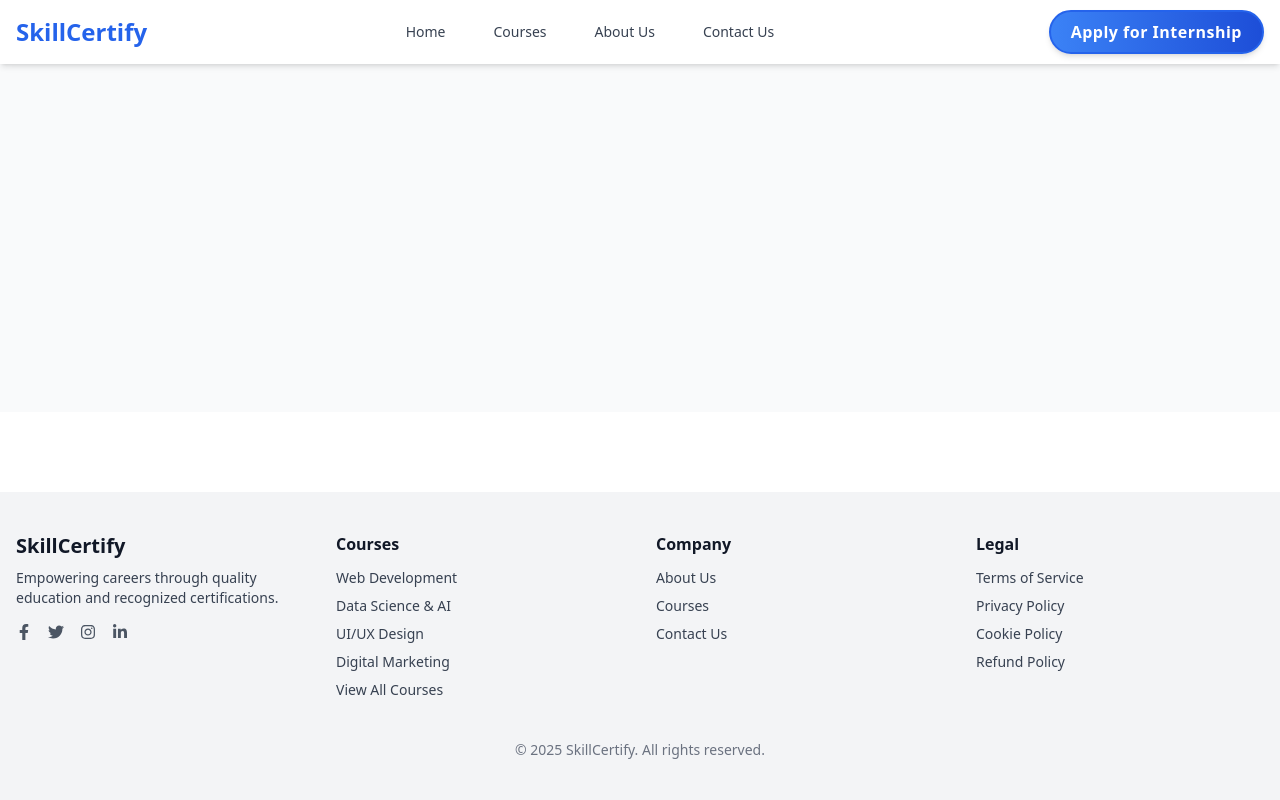
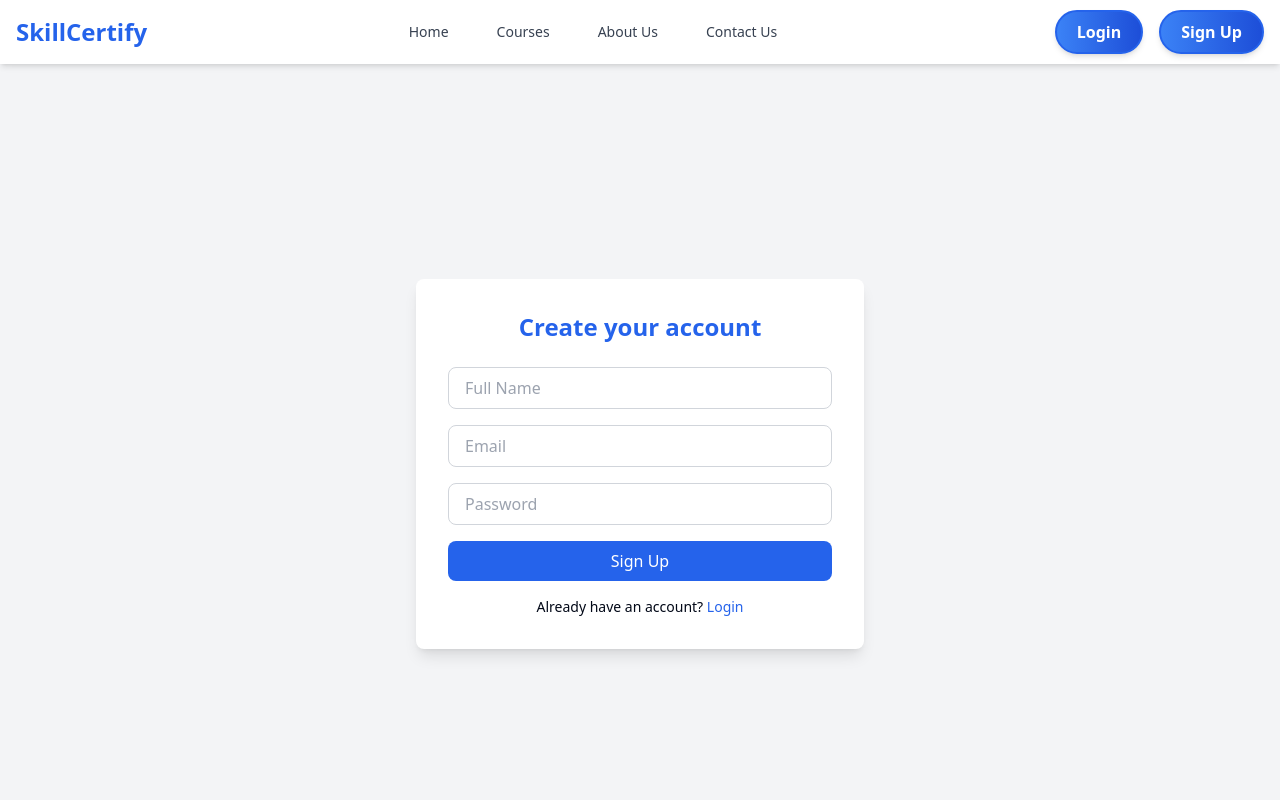
Before and after one commit to yashumak/Skillcertify-The-internship-platform, a React (Vite) app: page /signup in a window 1280 px wide. Shown: the top 800 px of the page. Built offline with nearby package versions, Linux system fonts and the light colour scheme.

Commit message:
Databases going to connect

```diff
--- /dev/null
+++ b/api/auth/login.js
@@ -0,0 +1,26 @@
+import { connectDB } from "../../lib/mongodb.jsx";
+import User from "../../models/User.jsx";
+
+export default async function handler(req, res) {
+    if (req.method !== "POST") {
+        res.status(405).json({ error: "Method not allowed" });
+        return;
+    }
+
+    const { email, password } = typeof req.body === "string" ? JSON.parse(req.body) : req.body;
+
+    if (!email || !password) {
+        res.status(400).json({ error: "Email and password required" });
+        return;
+    }
+
+    await connectDB();
+
+    try {
+        const user = await User.findOne({ email });
+        if (!user || user.password !== password) {
+            res.status(401).json({ error: "Invalid credentials" });
+            return;
+        }
+        res.status(200).json({ message: "Login successful" });
+    } catch (err) {
--- /dev/null
+++ b/api/auth/signup.js
@@ -0,0 +1,32 @@
+import { connectDB } from "../../lib/mongodb.jsx";
+import User from "../../models/User.jsx";
+
+export default async function handler(req, res) {
+    if (req.method !== "POST") {
+        res.status(405).json({ error: "Method not allowed" });
+        return;
+    }
+
+    const { name, email, password } = typeof req.body === "string" ? JSON.parse(req.body) : req.body;
+
+    if (!name || !email || !password) {
+        res.status(400).json({ error: "All fields are required" });
+        return;
+    }
+
+    await connectDB();
+
+    try {
+        const existingUser = await User.findOne({ email });
+        if (existingUser) {
+            res.status(400).json({ error: "Email already registered" });
+            return;
+        }
+        const user = new User({ name, email, password });
+        await user.save();
+        res.status(201).json({ message: "Signup successful" });
+    } catch (err) {
+        console.error("Signup error:", err);
+        res.status(500).json({ error: "Signup failed", details: err.message });
+    }
+}
--- a/src/App.jsx
+++ b/src/App.jsx
@@ -12,12 +12,12 @@ import Terms from "./pages/Terms";
 import Privacy from "./pages/Privacy";
 import Cookies from "./pages/Cookies";
 import Refund from "./pages/Refund";
+import Login from "./pages/login"; // Correct: lowercase 'login'
+import Signup from "./pages/signup"; // Correct: lowercase 'signup'
 
 const App = () => {
   return (
-    <BrowserRouter
-      future={{ v7_startTransition: true, v7_relativeSplatPath: true }}
-    >
+    <BrowserRouter>
       <ScrollToTop />
       <div className="flex flex-col min-h-screen">
         <Navbar />
@@ -32,6 +32,9 @@ const App = () => {
             <Route path="/privacy" element={<Privacy />} />
             <Route path="/cookies" element={<Cookies />} />
             <Route path="/refund" element={<Refund />} />
+            <Route path="/login" element={<Login />} /> {/* ✅ Login route */}
+            <Route path="/signup" element={<Signup />} />{" "}
+            {/* ✅ Signup route */}
           </Routes>
         </main>
         <Footer />
--- a/src/components/Navbar.jsx
+++ b/src/components/Navbar.jsx
@@ -10,7 +10,6 @@ function Navbar() {
     { name: "Contact Us", path: "/contact" },
   ];
 
-  // Handler for internship button
   const handleEnroll = () => {
     window.open(
       "https://docs.google.com/forms/d/e/1FAIpQLSfOH0_mC9pBH7PVvBoHbouJeVjHzTNBLCHEx5KOVPUSL_yrog/viewform?embedded=true",
@@ -18,15 +17,13 @@ function Navbar() {
     );
   };
 
-  // Handler for navigation clicks
   const handleNavClick = () => {
-    // Ensure smooth scroll to top when navigating
     window.scrollTo({ top: 0, behavior: "smooth" });
   };
 
   return (
     <nav className="bg-white shadow-md w-full fixed top-0 left-0 z-50">
-      <div className="max-w-7xl mx-auto px-4 flex items-center h-16">
+      <div className="max-w-7xl mx-auto px-4 flex items-center h-16 justify-between">
         {/* Logo */}
         <Link
           to="/"
@@ -36,8 +33,7 @@ function Navbar() {
           SkillCertify
         </Link>
 
-        {/* Centered Nav Links */}
-        <div className="flex-1 flex justify-center">
+        {/* Nav Links (Center) */}
         <div className="hidden md:flex space-x-6">
           {navItems.map((item) => (
             <Link
@@ -54,20 +50,22 @@ function Navbar() {
             </Link>
           ))}
         </div>
-        </div>
 
-        {/* Apply for Internship Button */}
+        {/* Login / Sign Up Buttons */}
         <div className="hidden md:flex">
           <Link
-            to="/courses"
+            to="/login"
             className="ml-4 px-5 py-2 bg-gradient-to-r from-blue-500 to-blue-700 text-white rounded-full font-semibold shadow-md hover:from-blue-600 hover:to-blue-800 hover:scale-105 transition-all duration-200 border-2 border-blue-600"
-            style={{ letterSpacing: "0.5px" }}
           >
-            Apply for Internship
+            Login
+          </Link>
+          <Link
+            to="/signup"
+            className="ml-4 px-5 py-2 bg-gradient-to-r from-blue-500 to-blue-700 text-white rounded-full font-semibold shadow-md hover:from-blue-600 hover:to-blue-800 hover:scale-105 transition-all duration-200 border-2 border-blue-600"
+          >
+            Sign Up
           </Link>
         </div>
-
-
       </div>
     </nav>
   );
--- a/src/pages/login.jsx
+++ b/src/pages/login.jsx
@@ -1,4 +1,5 @@
 import { useState } from "react";
+import { Link } from "react-router-dom";
 import axios from "axios";
 
 export default function LoginPage() {
@@ -6,30 +7,56 @@ export default function LoginPage() {
   const [password, setPassword] = useState("");
   const [error, setError] = useState(null);
 
-  const handleSubmit = async (event) => {
-    event.preventDefault();
+  const handleLogin = async (e) => {
+    e.preventDefault();
     try {
-      const response = await axios.post("/api/auth", { email, password });
-      // Handle successful login
-    } catch (error) {
-      setError(error.response.data.error);
+      await axios.post("/api/auth/login", { email, password }); // Adjust if needed
+      alert("Login successful");
+    } catch (err) {
+      setError(err.response?.data?.error || "Login failed");
     }
   };
 
   return (
-    <form onSubmit={handleSubmit}>
+    <div className="flex justify-center items-center min-h-screen bg-gray-100 px-4">
+      <div className="bg-white p-8 rounded-lg shadow-lg w-full max-w-md">
+        <h2 className="text-2xl font-bold mb-6 text-center text-blue-600">
+          Login to SkillCertify
+        </h2>
+        <form onSubmit={handleLogin} className="space-y-4">
           <input
             type="email"
+            placeholder="Email"
+            className="w-full px-4 py-2 border border-gray-300 rounded-lg focus:ring-2 focus:ring-blue-500"
             value={email}
-        onChange={(event) => setEmail(event.target.value)}
+            onChange={(e) => setEmail(e.target.value)}
+            required
           />
           <input
             type="password"
+            placeholder="Password"
+            className="w-full px-4 py-2 border border-gray-300 rounded-lg focus:ring-2 focus:ring-blue-500"
             value={password}
-        onChange={(event) => setPassword(event.target.value)}
+            onChange={(e) => setPassword(e.target.value)}
+            required
           />
-      <button type="submit">Login</button>
-      {error && <p style={{ color: "red" }}>{error}</p>}
+          <button
+            type="submit"
+            className="w-full bg-blue-600 text-white py-2 rounded-lg hover:bg-blue-700 transition duration-300"
+          >
+            Login
+          </button>
         </form>
+        {error && (
+          <p className="text-red-600 mt-2 text-sm text-center">{error}</p>
+        )}
+        <p className="text-center mt-4 text-sm">
+          Don't have an account?{" "}
+          <Link to="/signup" className="text-blue-600 hover:underline">
+            Sign up
+          </Link>
+        </p>
+      </div>
+    </div>
   );
 }
--- a/src/pages/signup.jsx
+++ b/src/pages/signup.jsx
@@ -1,4 +1,5 @@
 import { useState } from "react";
+import { Link } from "react-router-dom";
 import axios from "axios";
 
 export default function SignupPage() {
@@ -7,35 +8,64 @@ export default function SignupPage() {
   const [password, setPassword] = useState("");
   const [error, setError] = useState(null);
 
-  const handleSubmit = async (event) => {
-    event.preventDefault();
+  const handleSignup = async (e) => {
+    e.preventDefault();
     try {
-      const response = await axios.post("/api/auth", { name, email, password });
-      // Handle successful signup
-    } catch (error) {
-      setError(error.response.data.error);
+      await axios.post("/api/auth/signup", { name, email, password });
+      alert("Signup successful");
+    } catch (err) {
+      setError(err.response?.data?.error || "Signup failed");
     }
   };
 
   return (
-    <form onSubmit={handleSubmit}>
+    <div className="flex justify-center items-center min-h-screen bg-gray-100 px-4">
+      <div className="bg-white p-8 rounded-lg shadow-lg w-full max-w-md">
+        <h2 className="text-2xl font-bold mb-6 text-center text-blue-600">
+          Create your account
+        </h2>
+        <form onSubmit={handleSignup} className="space-y-4">
           <input
             type="text"
+            placeholder="Full Name"
+            className="w-full px-4 py-2 border border-gray-300 rounded-lg focus:ring-2 focus:ring-blue-500"
             value={name}
-        onChange={(event) => setName(event.target.value)}
+            onChange={(e) => setName(e.target.value)}
+            required
           />
           <input
             type="email"
+            placeholder="Email"
+            className="w-full px-4 py-2 border border-gray-300 rounded-lg focus:ring-2 focus:ring-blue-500"
             value={email}
-        onChange={(event) => setEmail(event.target.value)}
+            onChange={(e) => setEmail(e.target.value)}
+            required
           />
           <input
             type="password"
+            placeholder="Password"
+            className="w-full px-4 py-2 border border-gray-300 rounded-lg focus:ring-2 focus:ring-blue-500"
             value={password}
-        onChange={(event) => setPassword(event.target.value)}
+            onChange={(e) => setPassword(e.target.value)}
+            required
           />
-      <button type="submit">Signup</button>
-      {error && <p style={{ color: "red" }}>{error}</p>}
+          <button
+            type="submit"
+            className="w-full bg-blue-600 text-white py-2 rounded-lg hover:bg-blue-700 transition duration-300"
+          >
+            Sign Up
+          </button>
         </form>
+        {error && (
+          <p className="text-red-600 mt-2 text-sm text-center">{error}</p>
+        )}
+        <p className="text-center mt-4 text-sm">
+          Already have an account?{" "}
+          <Link to="/login" className="text-blue-600 hover:underline">
+            Login
+          </Link>
+        </p>
+      </div>
+    </div>
   );
 }
```
Also changed, not shown: api/auth.jsx (deleted, +0 -28 lines), lib/mongodb.jsx (+19 -4 lines), models/User.jsx (+4 -4 lines). Lines whose indentation alone changed are shown as unchanged.
